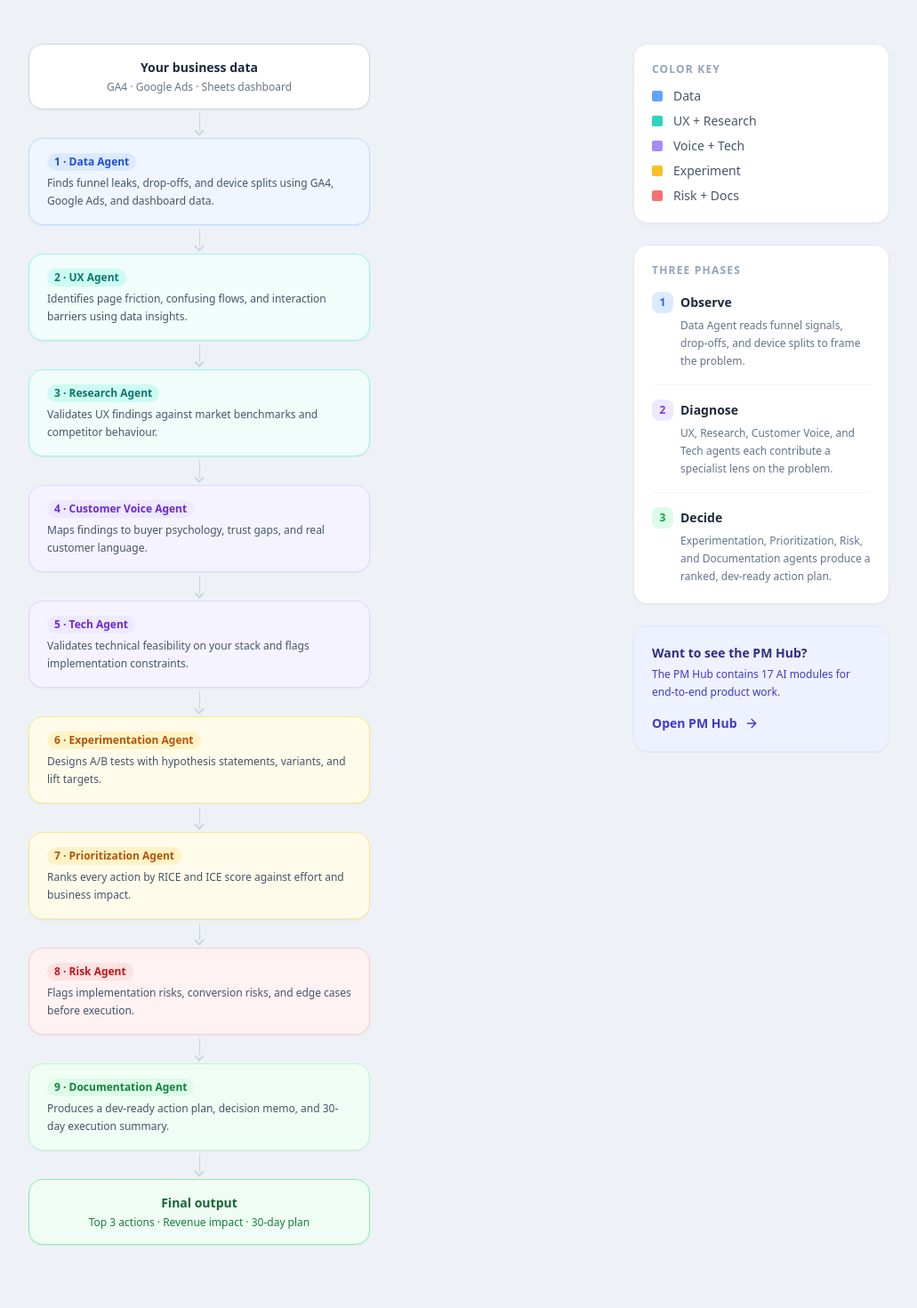
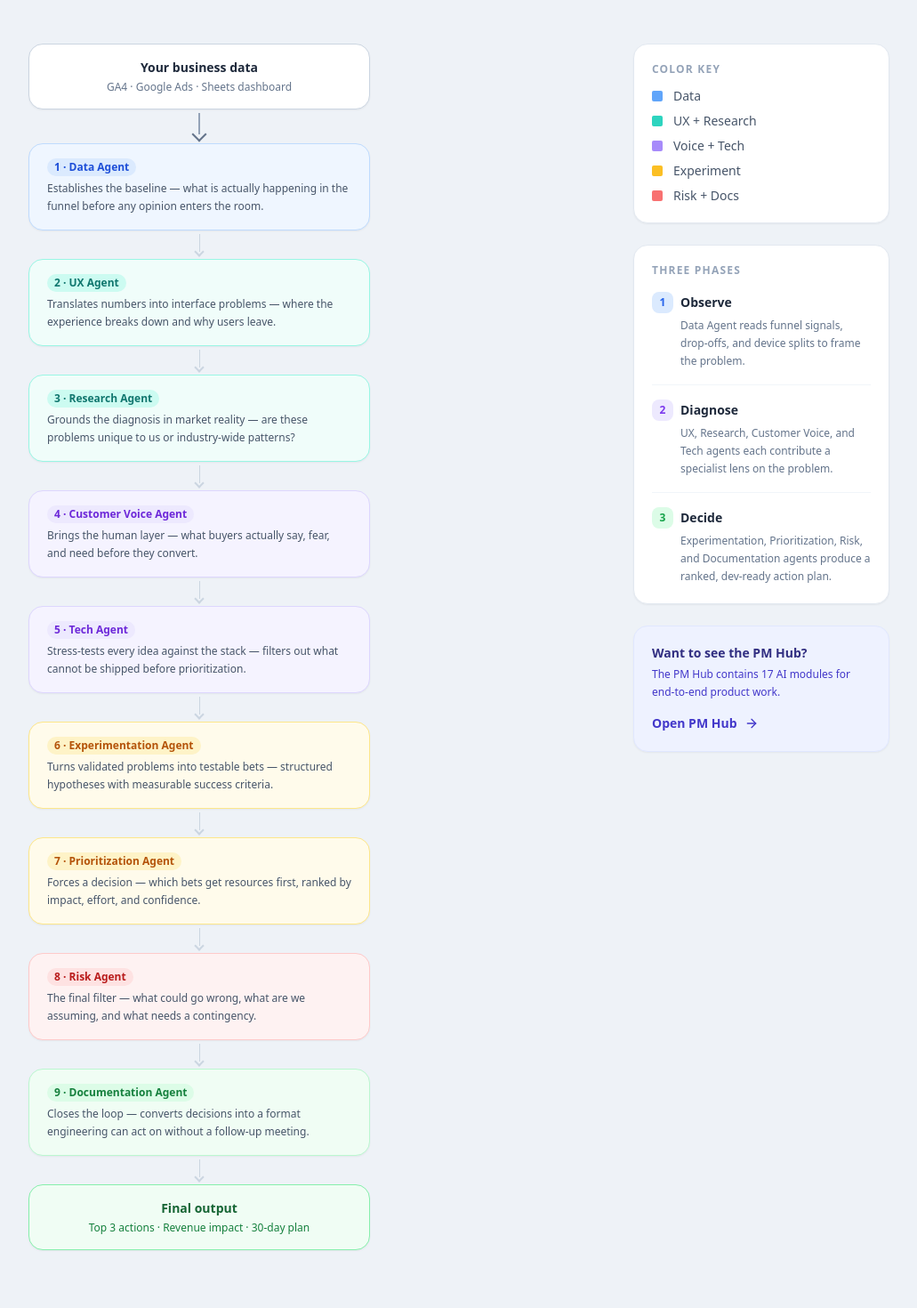
Before and after one commit to aruneshk30/Website, a Next.js app: page /ai-systems/cro-workflow in a window 1280 px wide. Shown: the part 1640-3110 px from the top of the page at 89% size, without its empty margins (248-1279 px from the left). Built offline with nearby package versions, Linux system fonts and the light colour scheme.

Commit message:
Update page.tsx

```diff
--- a/app/ai-systems/cro-workflow/page.tsx
+++ b/app/ai-systems/cro-workflow/page.tsx
@@ -7,7 +7,7 @@ const workflowSteps = [
   {
     number: "1",
     title: "Data Agent",
-    desc: "Finds funnel leaks, drop-offs, and device splits using GA4, Google Ads, and dashboard data.",
+    desc: "Establishes the baseline — what is actually happening in the funnel before any opinion enters the room.",
     color: "bg-blue-50 border-blue-200",
     badge: "bg-blue-100 text-blue-700",
     dot: "bg-blue-400",
@@ -16,7 +16,7 @@ const workflowSteps = [
   {
     number: "2",
     title: "UX Agent",
-    desc: "Identifies page friction, confusing flows, and interaction barriers using data insights.",
+    desc: "Translates numbers into interface problems — where the experience breaks down and why users leave.",
     color: "bg-teal-50 border-teal-200",
     badge: "bg-teal-100 text-teal-700",
     dot: "bg-teal-400",
@@ -25,7 +25,7 @@ const workflowSteps = [
   {
     number: "3",
     title: "Research Agent",
-    desc: "Validates UX findings against market benchmarks and competitor behaviour.",
+    desc: "Grounds the diagnosis in market reality — are these problems unique to us or industry-wide patterns?",
     color: "bg-teal-50 border-teal-200",
     badge: "bg-teal-100 text-teal-700",
     dot: "bg-teal-400",
@@ -34,7 +34,7 @@ const workflowSteps = [
   {
     number: "4",
     title: "Customer Voice Agent",
-    desc: "Maps findings to buyer psychology, trust gaps, and real customer language.",
+    desc: "Brings the human layer — what buyers actually say, fear, and need before they convert.",
     color: "bg-violet-50 border-violet-200",
     badge: "bg-violet-100 text-violet-700",
     dot: "bg-violet-400",
@@ -43,7 +43,7 @@ const workflowSteps = [
   {
     number: "5",
     title: "Tech Agent",
-    desc: "Validates technical feasibility on your stack and flags implementation constraints.",
+    desc: "Stress-tests every idea against the stack — filters out what cannot be shipped before prioritization.",
     color: "bg-violet-50 border-violet-200",
     badge: "bg-violet-100 text-violet-700",
     dot: "bg-violet-400",
@@ -52,7 +52,7 @@ const workflowSteps = [
   {
     number: "6",
     title: "Experimentation Agent",
-    desc: "Designs A/B tests with hypothesis statements, variants, and lift targets.",
+    desc: "Turns validated problems into testable bets — structured hypotheses with measurable success criteria.",
     color: "bg-amber-50 border-amber-200",
     badge: "bg-amber-100 text-amber-700",
     dot: "bg-amber-400",
@@ -61,7 +61,7 @@ const workflowSteps = [
   {
     number: "7",
     title: "Prioritization Agent",
-    desc: "Ranks every action by RICE and ICE score against effort and business impact.",
+    desc: "Forces a decision — which bets get resources first, ranked by impact, effort, and confidence.",
     color: "bg-amber-50 border-amber-200",
     badge: "bg-amber-100 text-amber-700",
     dot: "bg-amber-400",
@@ -70,7 +70,7 @@ const workflowSteps = [
   {
     number: "8",
     title: "Risk Agent",
-    desc: "Flags implementation risks, conversion risks, and edge cases before execution.",
+    desc: "The final filter — what could go wrong, what are we assuming, and what needs a contingency.",
     color: "bg-red-50 border-red-200",
     badge: "bg-red-100 text-red-700",
     dot: "bg-red-400",
@@ -79,7 +79,7 @@ const workflowSteps = [
   {
     number: "9",
     title: "Documentation Agent",
-    desc: "Produces a dev-ready action plan, decision memo, and 30-day execution summary.",
+    desc: "Closes the loop — converts decisions into a format engineering can act on without a follow-up meeting.",
     color: "bg-green-50 border-green-200",
     badge: "bg-green-100 text-green-700",
     dot: "bg-green-400",
@@ -158,8 +158,8 @@ export default function CroWorkflowPage() {
 
               {/* Arrow */}
               <div className="flex flex-col items-center my-1">
-                <div className="w-px h-5 bg-slate-300" />
-                <div className="w-2 h-2 rotate-45 border-r-2 border-b-2 border-slate-300 -mt-1" />
+                <div className="w-0.5 h-6 bg-slate-400" />
+                <div className="w-3 h-3 rotate-45 border-r-2 border-b-2 border-slate-500 -mt-1.5" />
               </div>
 
               {/* Steps */}
```
